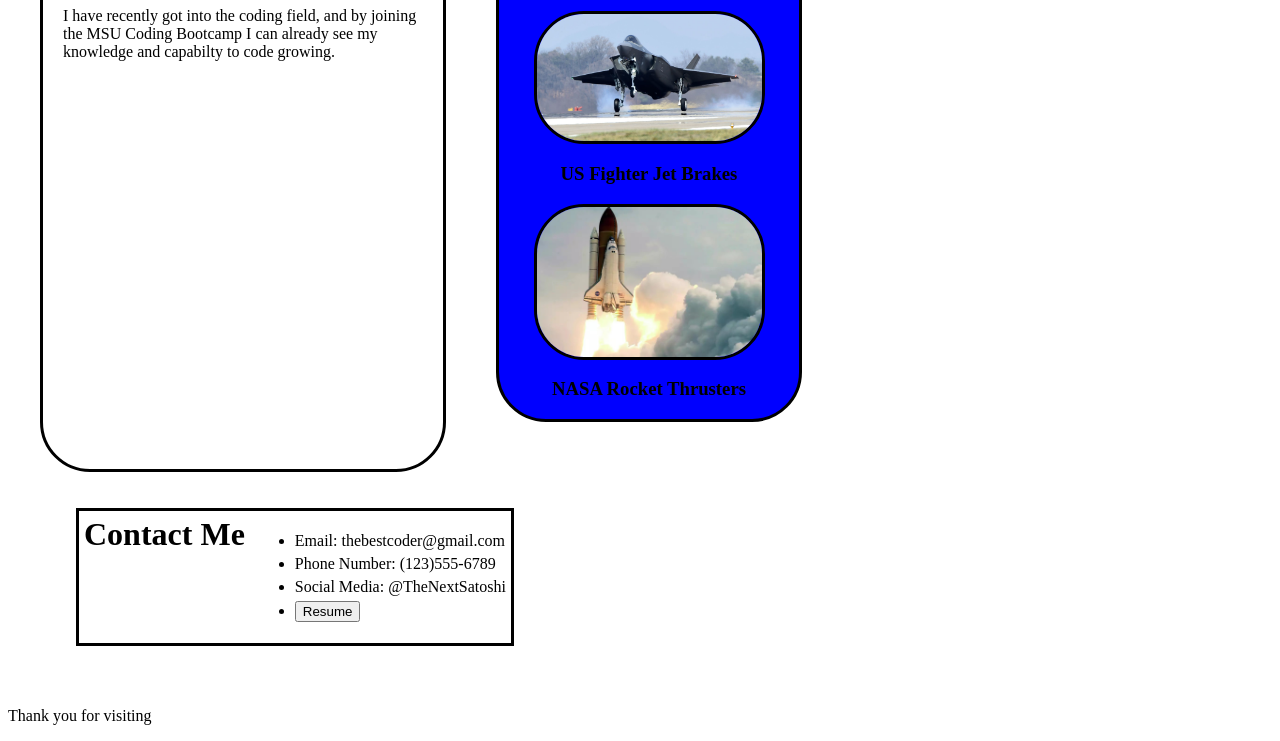
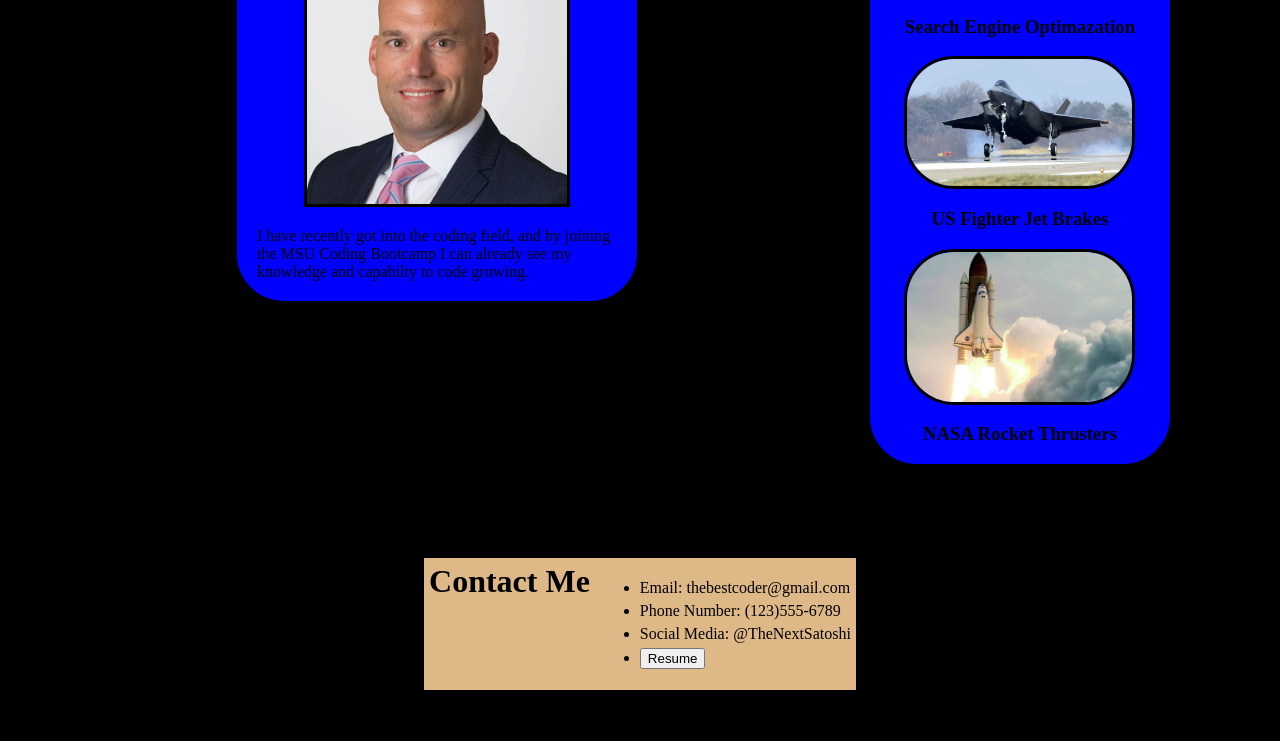
Before and after one commit to OxMagnus/Challenge-2-My-First-Portfolio, a plain HTML site: page index.html in a window 1280 px wide. Shown: the part 446-1187 px from the top of the page. Drawn offline with Linux system fonts and the light colour scheme.

Commit message:
more edits to CSS

```diff
--- a/assets/CSS/style.css
+++ b/assets/CSS/style.css
@@ -1,17 +1,32 @@
+:root {
+    --lighter: burlywood;
+    --darker: blue;
+    --background: black;
+    --max-size: 1600px;
+    --curved-edges: 50px;
+}
+
 .main-header {
     display: flex;
     flex-direction: row;
     justify-content: space-between;
     align-items: center;
-    background-color: burlywood;
+    background-color: var(--lighter);
+    max-width: var(--max-size);
 }
 
 main{
     display: flex;
     flex: 0 0 400px;
     flex-wrap: wrap;
-    max-width: 1200px;
+    max-width: var(--max-size);
     margin: 2% auto;
+    align-items: center;
+    justify-content: center;
+}
+
+body{
+    background-color: var(--background);
 }
 
 nav ul{
@@ -32,16 +47,18 @@ h2{
 .about-me{
     display: flex;
     flex: 0 0 400px;
+    flex-direction: column;
     flex-wrap: wrap;
-    justify-content: center;
-    align-content: flex-start;
+    align-items: center;
     border-style: solid;
-    border-radius: 50px;
-
+    border-radius: var(--curved-edges);
+    margin: 14%;
+    background-color: var(--darker);
 }
 
 .about-me img{
     width: 65%;
+    border-style: solid;
 }
 
 .about-me p{
@@ -55,23 +72,54 @@ h2{
     flex-direction: column;
     align-items: center;
     border-style: solid;
-    border-radius: 50px;
+    border-radius: var(--curved-edges);
     margin: 50px;
-    background-color: blue;
+    background-color: var(--darker);
 }
 
-.work img{
+.top-project{
+    width: 95%;
+    border-style: solid;
+    border-radius: var(--curved-edges);
+}
+
+.lower-project{
     width: 75%;
     border-style: solid;
-    border-radius: 50px;
+    border-radius: var(--curved-edges);
 }
 
 .contact-me{
     display: flex;
     border-style: solid;
     margin: 3%;
+    background-color: var(--lighter);
 }
 
 .contact-me li{
     margin: 5px;
 }
+
+footer{
+    display: flex;
+    background-color: var(--lighter);
+}
+
+footer p{
+    margin-left: 4%;
+}
+
+@media screen and (max-width: 1150px) {
+  header, main {
+    flex-direction: column;
+  }
+
+  section {
+    padding-right: 0;
+  }
+
+  aside {
+    width: 100%;
+    text-align: center;
+  }
+}
--- a/index.html
+++ b/index.html
@@ -45,13 +45,13 @@
             <section id="work" class="work">
                 <h2>Work</h2>
 
-                <img src="./assets/images/digital-marketing-meeting.jpg" alt="search-engine-optimazation"/>
+                <img src="./assets/images/digital-marketing-meeting.jpg" alt="search-engine-optimazation" class="top-project" />
                 <h3>Search Engine Optimazation</h3>
 
-               <img src="./assets/images/fighter_jet.jpg" alt="fighter-jet"/>
+               <img src="./assets/images/fighter_jet.jpg" alt="fighter-jet" class="lower-project"/>
                <h3>US Fighter Jet Brakes</h3>
 
-               <img src="./assets/images/Nasa_Rocket.jpg" alt="nasa-rocket"/>
+               <img src="./assets/images/Nasa_Rocket.jpg" alt="nasa-rocket" class="lower-project"/>
                <h3>NASA Rocket Thrusters</h3>
 
             </section>
```
